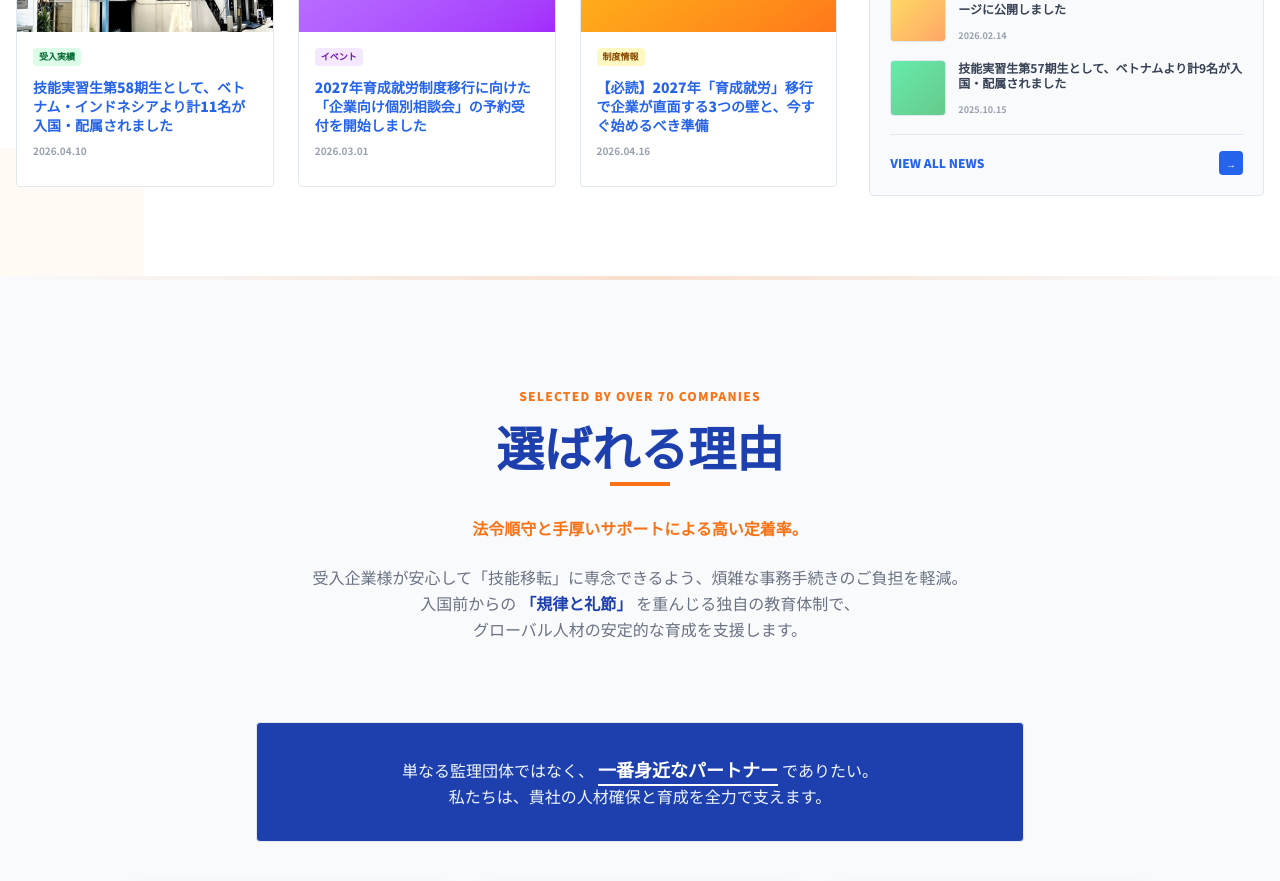
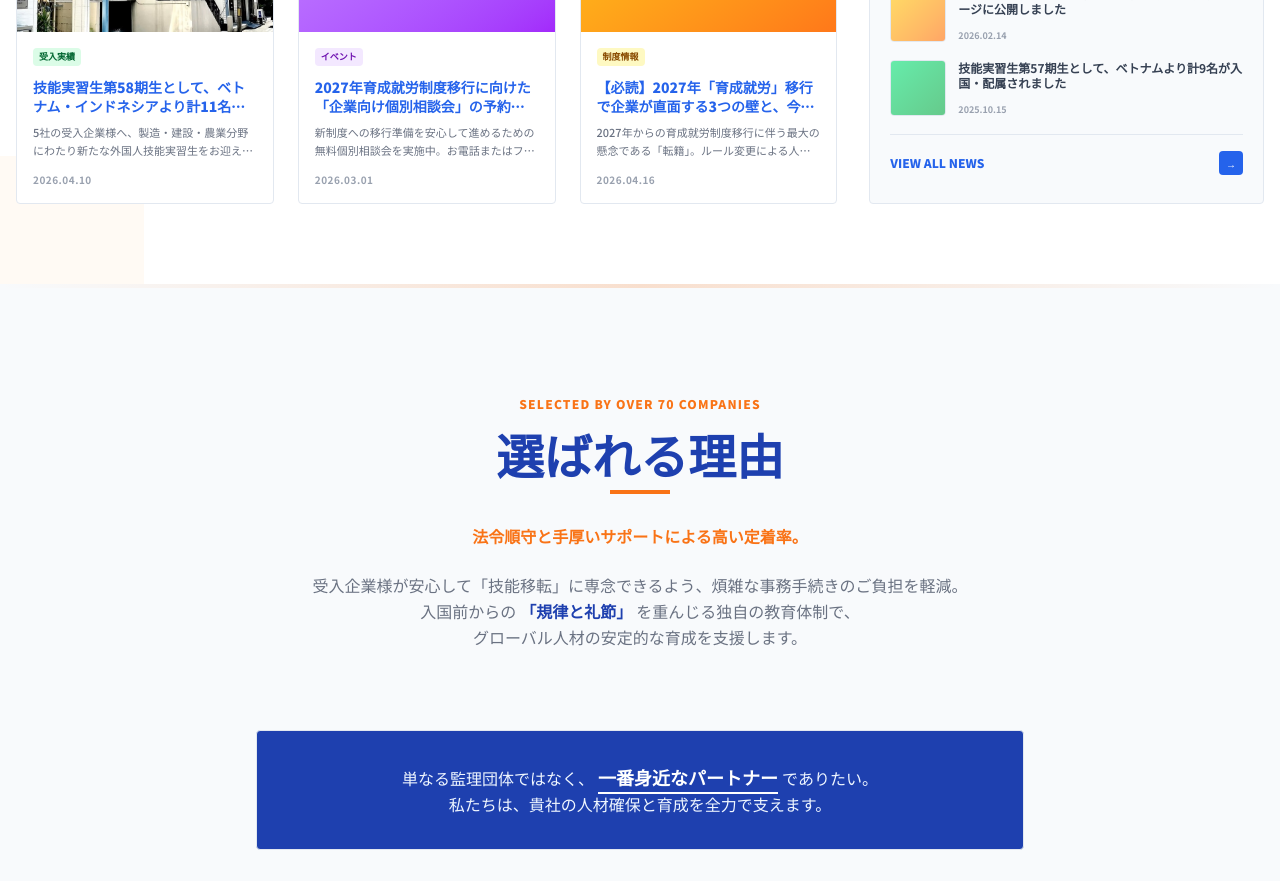
Before and after one commit to soldata1188/solutioncoop-jp, a Next.js app: page / in a window 1280 px wide. Shown: the part 1240-2121 px from the top of the page. Built offline with nearby package versions, Linux system fonts and the light colour scheme; no server answers.

Commit message:
feat: display excerpts in news cards

```diff
--- a/app/page.tsx
+++ b/app/page.tsx
@@ -231,10 +231,13 @@ export default async function HomePage() {
                               {CATEGORY_CONFIG[n.category]?.label}
                             </span>
                           </div>
-                          <h3 className="text-sm font-black text-navy leading-snug mb-2 group-hover:text-blue-600 transition-colors line-clamp-3">
+                          <h3 className="text-sm font-black text-navy leading-snug mb-2 group-hover:text-blue-600 transition-colors line-clamp-2">
                             {n.title}
                           </h3>
-                          <time className="text-[10px] text-gray-400 font-bold mb-3 mt-auto">{formatDateDot(n.date)}</time>
+                          <p className="text-gray-500 text-[11px] leading-relaxed line-clamp-2 mb-3 font-medium">
+                            {n.excerpt}
+                          </p>
+                          <time className="text-[10px] text-gray-400 font-bold mt-auto tracking-wider">{formatDateDot(n.date)}</time>
                         </div>
                       </Link>
                     ))}
```
